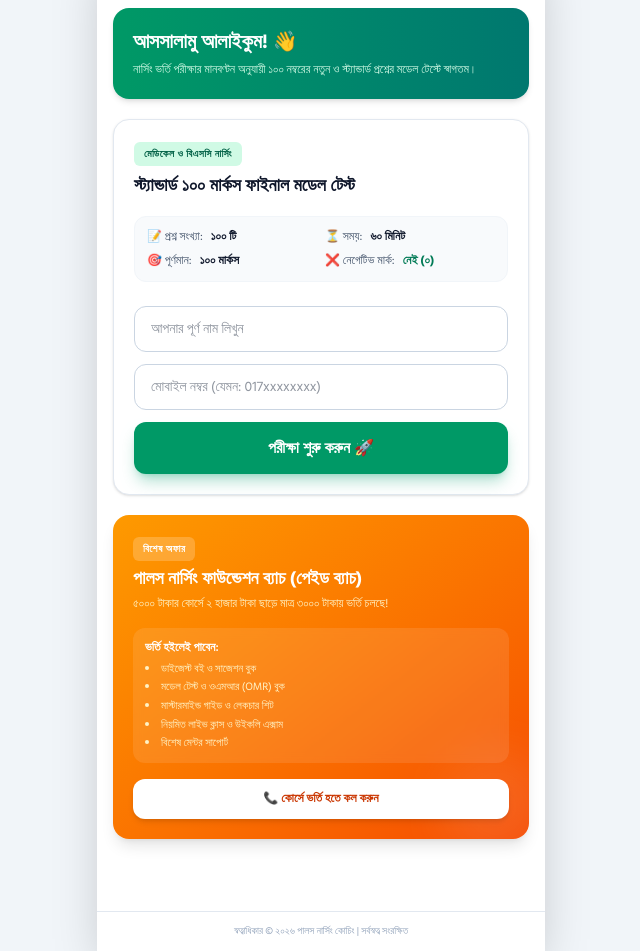
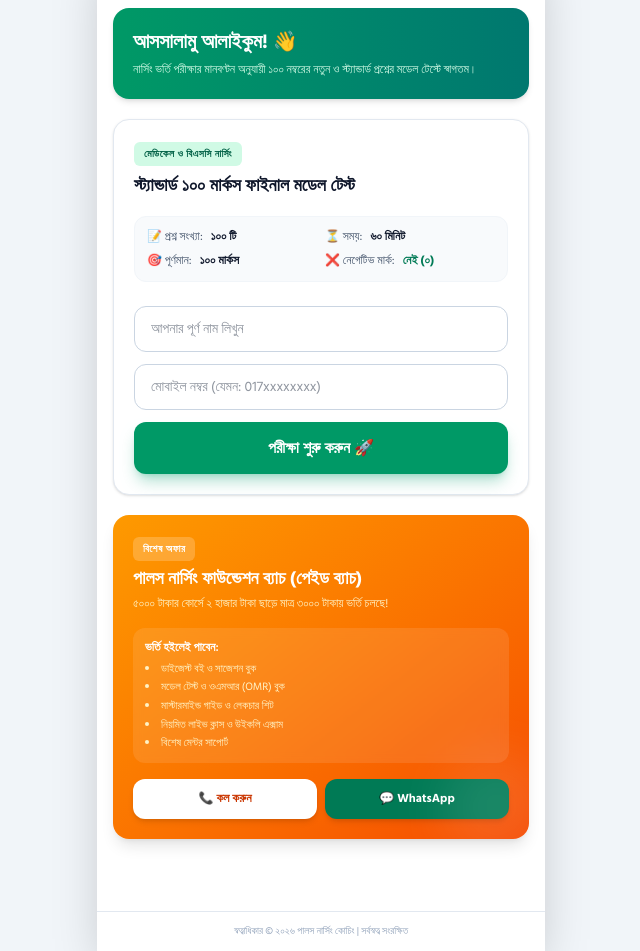
Before and after one commit to sm-rick/PulseExam, a plain HTML site: page Admission_MT_06102026.html in a window 1280 px wide. Shown: the part 66-1017 px from the top of the page, without its empty margins (319-959 px from the left). Drawn offline with nearby package versions, Linux system fonts and the light colour scheme.

Commit message:
Update Admission_MT_06102026.html

```diff
--- a/Admission_MT_06102026.html
+++ b/Admission_MT_06102026.html
@@ -104,9 +104,15 @@
                         </ul>
                     </div>
 
-                    <a href="tel:017xxxxxxxx" class="mt-4 block text-center bg-white text-orange-700 font-bold text-xs py-3 rounded-xl shadow-md active:scale-98 transition">
-                        📞 কোর্সে ভর্তি হতে কল করুন
-                    </a>
+                    <!-- Call & WhatsApp Action Buttons -->
+                    <div class="grid grid-cols-2 gap-2 mt-4">
+                        <a href="tel:01792439561" class="flex items-center justify-center space-x-1.5 bg-white text-orange-700 font-bold text-xs py-3 rounded-xl shadow-md active:scale-98 transition">
+                            <span>📞 কল করুন</span>
+                        </a>
+                        <a href="https://wa.me/8801792439561?text=আসসালামু%20আলাইকুম,%20পালস%20নার্সিং%20ফাউন্ডেশন%20ব্যাচে%20ভর্তি%20সম্পর্কে%20জানতে%20চাই।" target="_blank" class="flex items-center justify-center space-x-1.5 bg-emerald-700 text-white font-bold text-xs py-3 rounded-xl shadow-md active:scale-98 transition">
+                            <span>💬 WhatsApp</span>
+                        </a>
+                    </div>
                 </div>
 
             </div>
@@ -316,7 +322,6 @@
 
         let questions = [];
 
-        // Shuffle function to mix questions randomly every time
         function shuffleArray(array) {
             let arr = [...array];
             for (let i = arr.length - 1; i > 0; i--) {
@@ -332,7 +337,6 @@
             });
             document.getElementById('view-' + viewName).classList.remove('hidden');
 
-            // Toggle header timer display
             if (viewName === 'exam') {
                 document.getElementById('headerTimer').classList.remove('hidden');
                 document.getElementById('headerTimer').classList.add('flex');
@@ -353,7 +357,6 @@
                 return;
             }
 
-            // Randomize/Mix questions
             questions = shuffleArray(rawQuestions);
             userAnswers = {};
             timeLeft = 3600;
@@ -446,7 +449,7 @@
                 }
             });
 
-            let score = correct; // No negative marking
+            let score = correct;
             let timeTakenSec = 3600 - timeLeft;
             let timeTakenMin = Math.ceil(timeTakenSec / 60) + " মিনিট";
 
@@ -460,17 +463,12 @@
                 timeTaken: timeTakenMin
             };
 
-            // Display Score Summary
             document.getElementById('resScore').innerText = score + " / " + questions.length;
             document.getElementById('resCorrect').innerText = correct;
             document.getElementById('resWrong').innerText = wrong;
 
-            // Generate Detailed Review
             renderReviewContainer();
-
             switchView('result');
-
-            // Send to Google Sheet securely
             sendDataToGoogleSheet(scoreData);
         }
 
@@ -521,7 +519,6 @@
         }
 
         function sendDataToGoogleSheet(data) {
-            // 1. Fetch POST
             fetch(WEB_APP_URL, {
                 method: 'POST',
                 mode: 'no-cors',
@@ -529,7 +526,6 @@
                 body: JSON.stringify(data)
             }).catch(err => console.log('POST error:', err));
 
-            // 2. GET backup URL
             let backupUrl = `${WEB_APP_URL}?name=${encodeURIComponent(data.name)}&phone=${encodeURIComponent(data.phone)}&score=${data.score}&total=${data.total}&correct=${data.correct}&wrong=${data.wrong}&timeTaken=${encodeURIComponent(data.timeTaken)}`;
             fetch(backupUrl, { mode: 'no-cors' }).catch(err => console.log('GET backup error:', err));
         }
```
